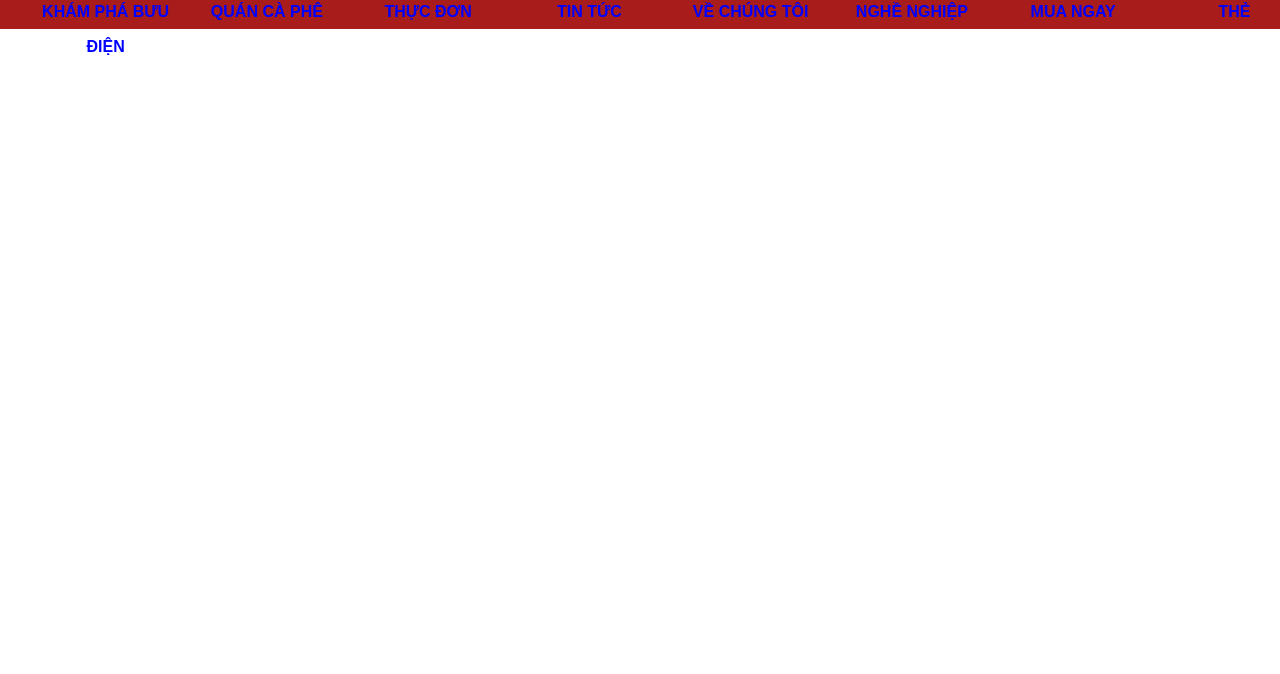
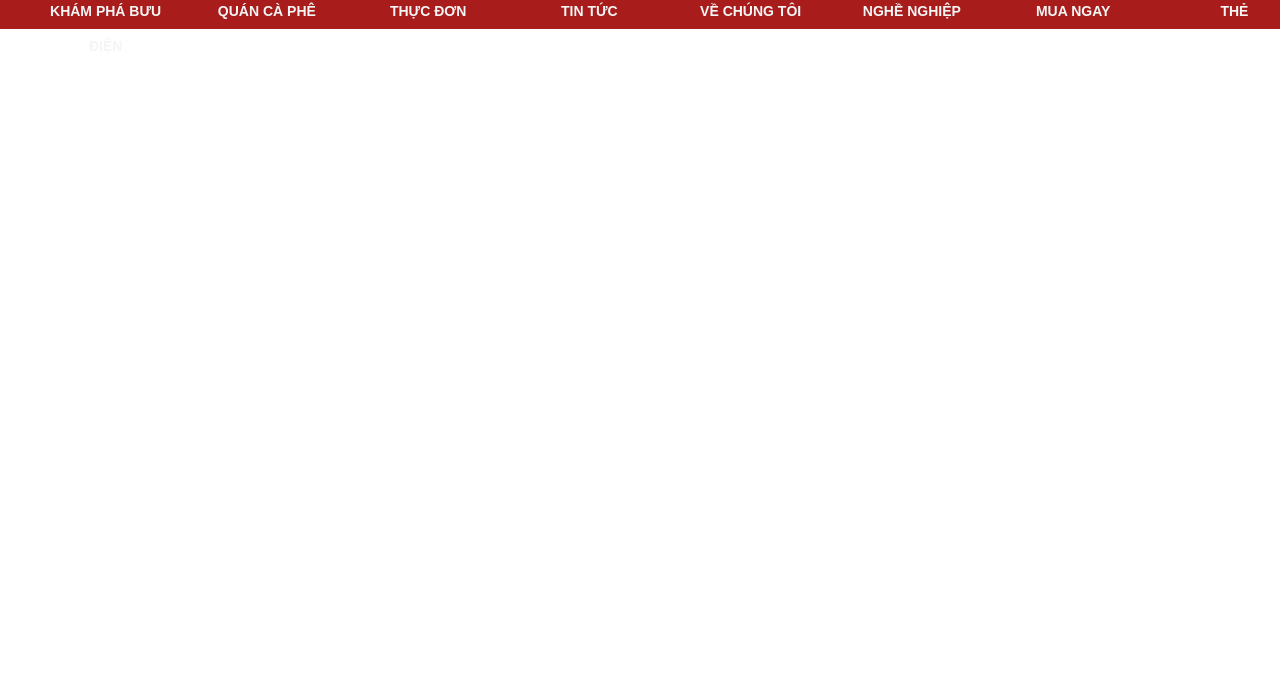
Before and after one commit to Tinhharry/Giuaky_Web, a plain HTML site: page index.html in a window 1280 px wide. Shown: the part 126-800 px from the top of the page. Drawn offline with Linux system fonts and the light colour scheme.

Commit message:
update message

```diff
--- a/style.css
+++ b/style.css
@@ -34,8 +34,6 @@ nav ul{
   display: flex;
   gap: 10px;
   justify-content: center;
-
-
 }
 
 nav ul li {
@@ -45,9 +43,10 @@ nav ul li {
 }
 
 nav ul a {
-  color: blue;
+  color: whitesmoke;
   font-weight: bold;
   text-decoration: none;
+  font-size: 14px;
   display: block;
   line-height: 35px;
   padding: 0 10px;
```
